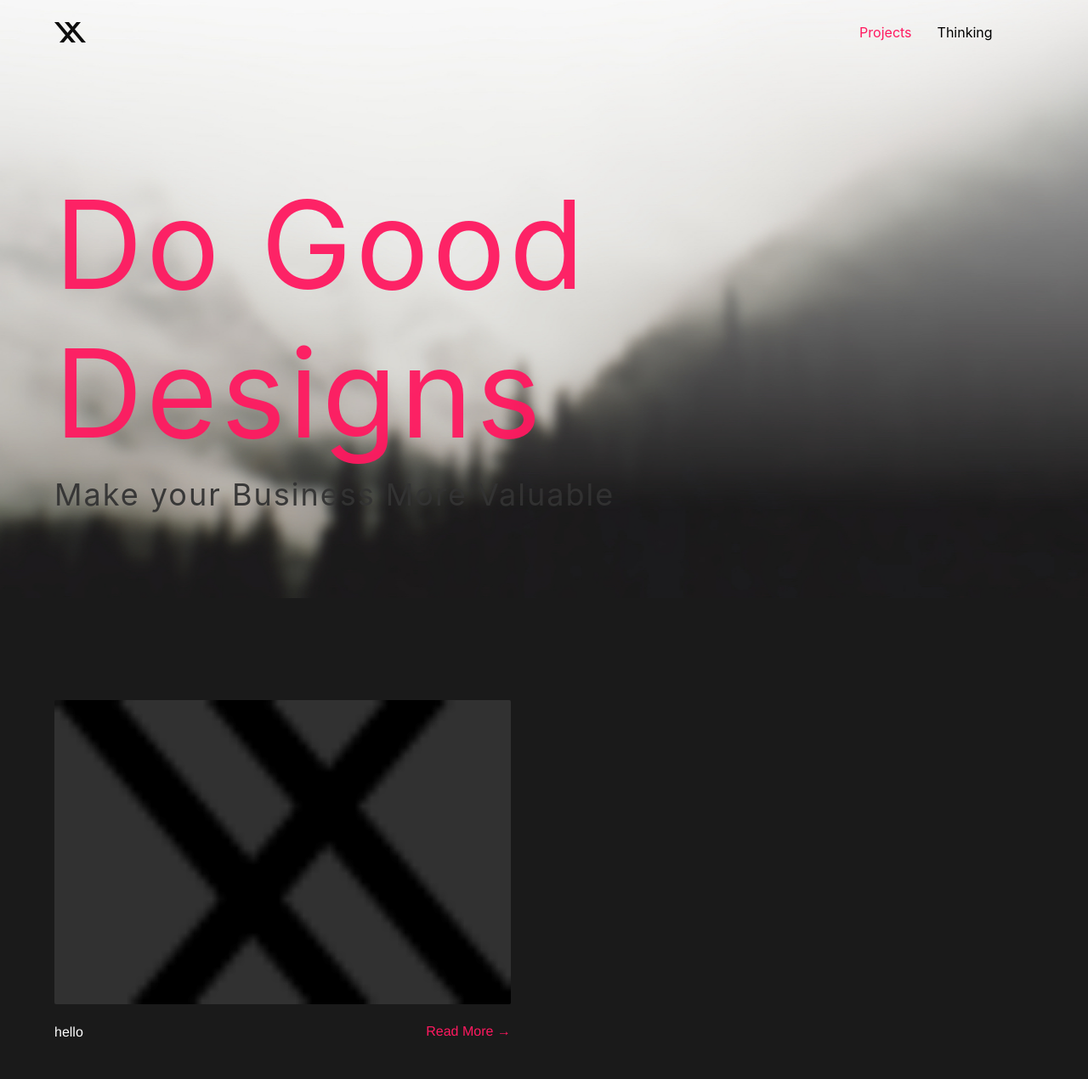
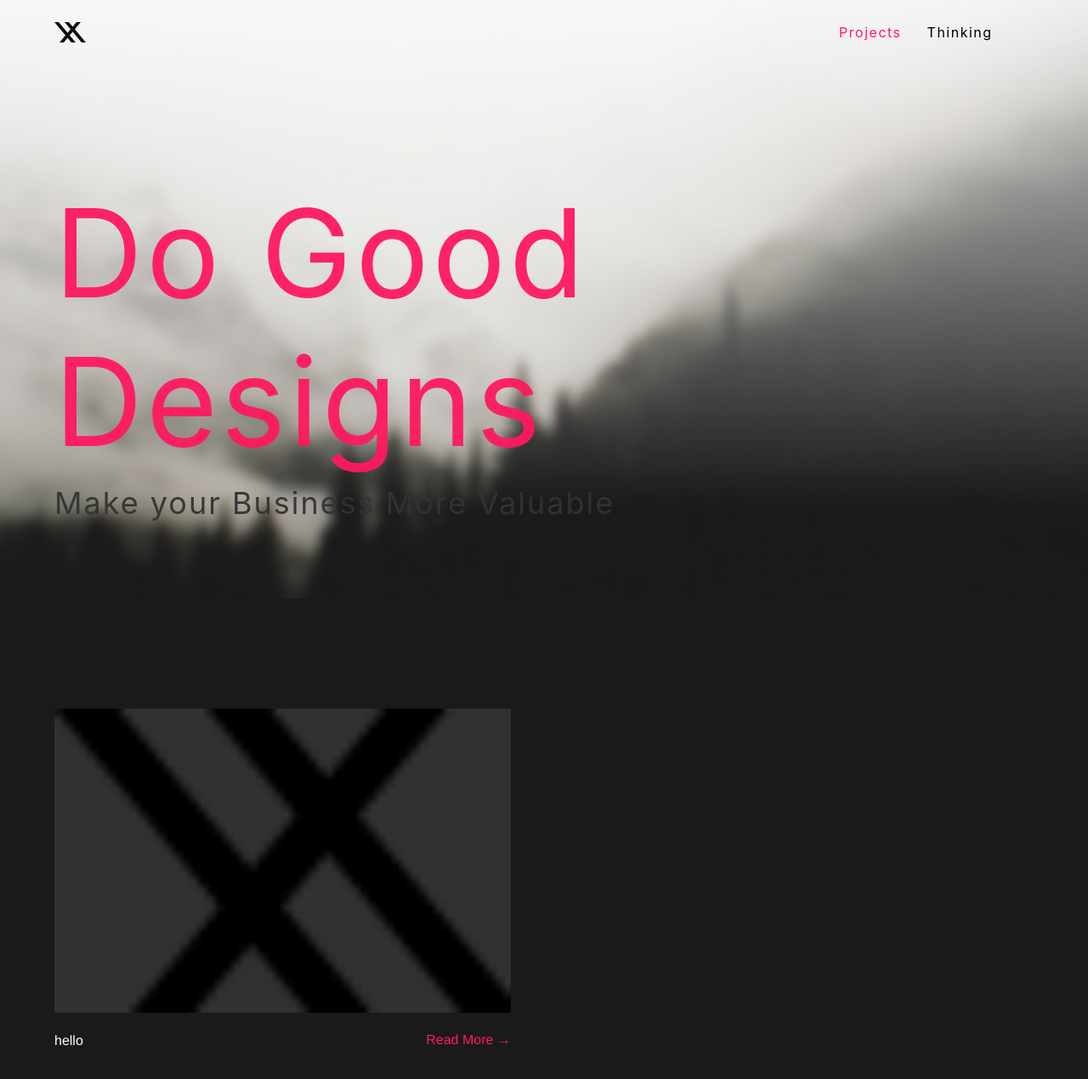
Before and after one commit to guoxindesign/guoxindesign.github.io, a Jekyll site: the page built from index.md, in a window 1280 px wide and 1400 px high. Shown: the top 1270 px of the window at 85% size. Built offline with Jekyll 4.4.1, drawn with Linux system fonts in a browser that asks for light colours.

Commit message:
Update main.scss

```diff
--- a/assets/main.scss
+++ b/assets/main.scss
@@ -89,6 +89,7 @@ ul, ol, dl, figure,
     a.navbar-nav-link {
       margin-left: 30px;
       color: #000000;
+      letter-spacing: 1.5px;
       text-decoration: none;
 
       border-bottom: rgba(255,255,255,0) solid 1px;
@@ -117,8 +118,8 @@ ul, ol, dl, figure,
     padding-bottom: 50px;
 
     .site-heading {
-      margin-top: 200px;
-      padding: -20px;
+      margin-top: 210px;
+      padding: -15px;
       font-size: 144px;
       letter-spacing: 4px;
       color: #FF1960;
```
